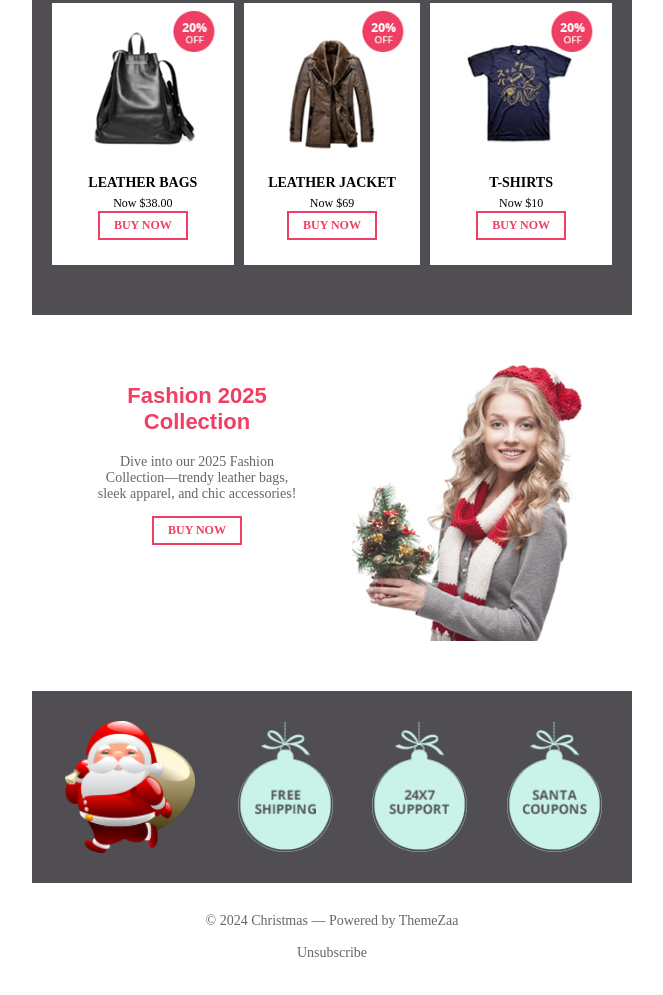
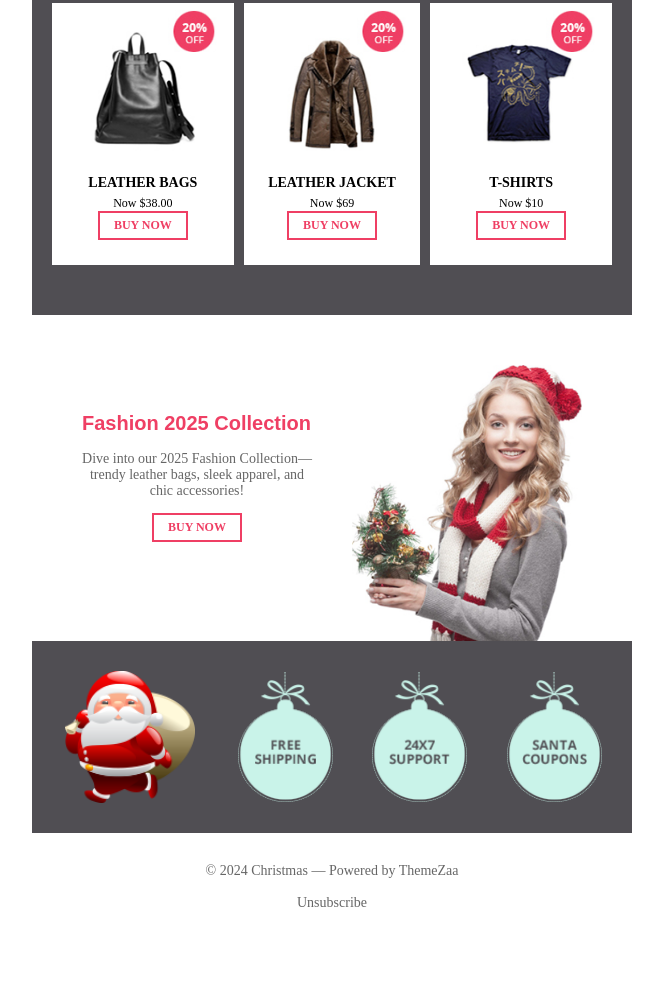
Before and after one commit to VincinChristmas/Merry-Christmas-Fluid-Email, a plain HTML site: page index.html in a window 1280 px wide. Shown: the part 1886-2881 px from the top of the page, without its empty margins (308-971 px from the left). After the commit the page ends 2847 px from the top, so only its background shows below. Drawn offline with Linux system fonts and the light colour scheme.

```diff
--- a/index.html
+++ b/index.html
@@ -251,15 +251,15 @@
 
             <!-- FASHION COLLECTION -->
             <tr>
-              <td style="padding:30px; background:#ffffff;">
+              <td style="padding:30px 30px 0 30px; background:#ffffff;">
                 <table cellpadding="0" cellspacing="0" width="100%">
                   <tr>
                     <!-- TEXT SIDE -->
-                    <td class="stack" width="50%" valign="top" style="padding:20px;">
-                      <h2 style="font-size:22px; color:#EF3F64; font-family:Arial; text-align:center;">
+                    <td class="stack" width="50%" valign="top" style="padding:50px 20px 0 20px;">
+                      <h2 style="font-size:20px; color:#EF3F64; font-family:Arial; text-align:left;">
                         Fashion 2025 Collection
                       </h2>
-                      <p style="font-size:14px; text-align:center; color:#666; padding:0 10px;">
+                      <p style="font-size:14px; text-align:center; color:#666; ">
                         Dive into our 2025 Fashion Collection—trendy leather bags, sleek apparel,
                         and chic accessories!
                       </p>
@@ -276,7 +276,7 @@
                     </td>
 
                     <!-- IMAGE SIDE -->
-                    <td class="stack" width="50%" valign="top" style="padding:20px;">
+                    <td class="stack" width="50%" valign="top" style="padding:20px 20px 0 20px;">
                       <img src="https://github.com/VincinChristmas/Merry-Christmas-Fluid-Email/blob/main/images/christmaslogo5.jpg?raw=true"
                            width="260" style="width:100%; max-width:260px; height:auto; margin:0 auto;">
                     </td>
```
